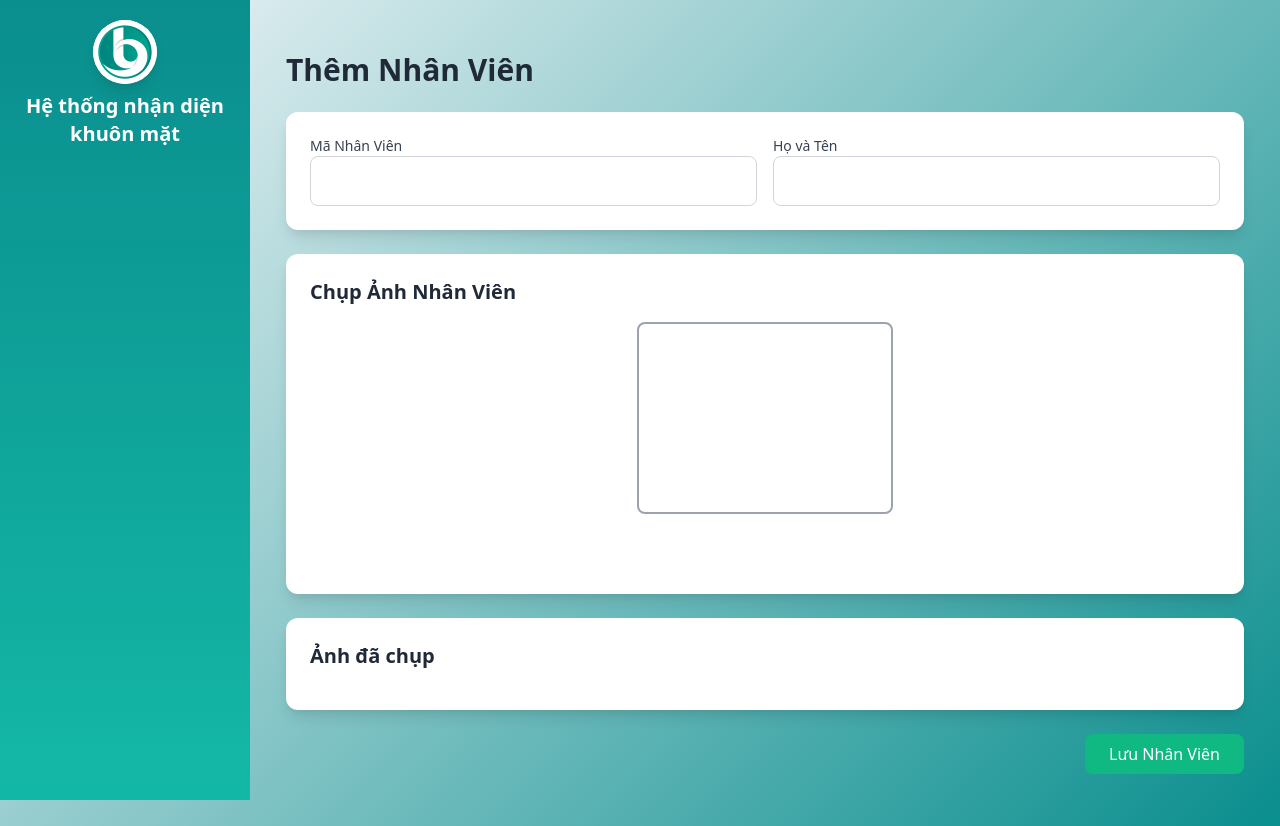
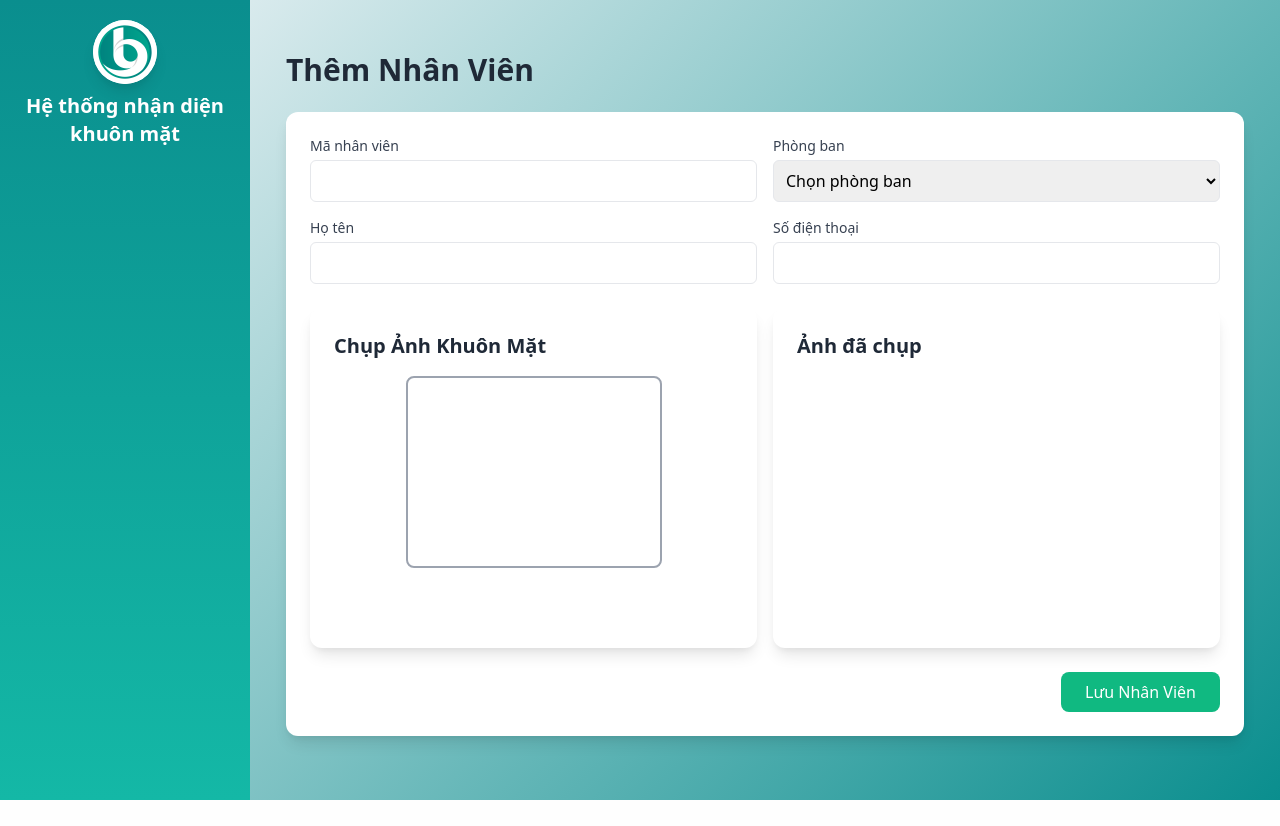
Before and after one commit to khanhdnmishvnh/frs_chamcong, a Flask app: template templates/add_employee.html in a window 1280 px wide. After the commit the page ends 800 px from the top, so only its background shows below. Run offline with Flask 3, Linux system fonts and the light colour scheme; the template is opened without the code that fills it, so the values that code supplies are empty.

Commit message:
Update add_employee.html

```diff
--- a/templates/add_employee.html
+++ b/templates/add_employee.html
@@ -1,77 +1,112 @@
 {% extends "base.html" %}
-
 {% block title %}Thêm Nhân Viên{% endblock %}
 
 {% block content %}
 <div class="container mx-auto px-4 py-8">
     <h1 class="text-3xl font-bold text-gray-800 mb-6">Thêm Nhân Viên</h1>
 
+    <div class="bg-white p-6 rounded-xl shadow-lg">
         <!-- Form nhập thông tin nhân viên -->
-    <div class="bg-white p-6 rounded-xl shadow-lg mb-6">
-        <form id="employeeForm" class="grid grid-cols-1 md:grid-cols-2 gap-4">
+        <form id="employeeForm" action="{{ url_for('add_employee') }}" method="POST" enctype="multipart/form-data">
+            <!-- KHU VỰC THÔNG TIN NHÂN VIÊN -->
+            <div class="grid grid-cols-2 gap-4">
+                <!-- Mã nhân viên (bỏ readonly để cho phép gõ) -->
                 <div>
-                <label for="employeeID" class="block text-sm font-medium text-gray-700">Mã Nhân Viên</label>
-                <input type="text" id="employeeID" name="employeeID" required
-                    class="w-full p-3 border border-gray-300 rounded-lg focus:outline-none focus:ring-2 focus:ring-teal-500">
-            </div>
-            <div>
-                <label for="fullName" class="block text-sm font-medium text-gray-700">Họ và Tên</label>
-                <input type="text" id="fullName" name="fullName" required
-                    class="w-full p-3 border border-gray-300 rounded-lg focus:outline-none focus:ring-2 focus:ring-teal-500">
-            </div>
-        </form>
+                    <label for="employee_code" class="block text-sm font-medium text-gray-700">Mã nhân viên</label>
+                    <input type="text" id="employee_code" name="employee_code"
+                           class="mt-1 p-2 w-full border rounded-md bg-white"
+                           value="{{ employee_code }}">  <!-- Bỏ readonly, dùng bg-white -->
                 </div>
 
-    <!-- Phần chụp ảnh -->
-    <div class="bg-white p-6 rounded-xl shadow-lg mb-6">
-        <h2 class="text-xl font-semibold text-gray-800 mb-4">Chụp Ảnh Nhân Viên</h2>
+                <!-- Phòng ban -->
+                <div>
+                    <label for="department_id" class="block text-sm font-medium text-gray-700">Phòng ban</label>
+                    <select id="department_id" name="department_id" required
+                            class="mt-1 p-2 w-full border rounded-md">
+                        <option value="">Chọn phòng ban</option>
+                        {% for dept in departments %}
+                        <option value="{{ dept[0] }}">{{ dept[1] }}</option>
+                        {% endfor %}
+                    </select>
+                </div>
+
+                <!-- Họ tên -->
+                <div>
+                    <label for="full_name" class="block text-sm font-medium text-gray-700">Họ tên</label>
+                    <input type="text" id="full_name" name="full_name" required
+                           class="mt-1 p-2 w-full border rounded-md">
+                </div>
+
+                <!-- Số điện thoại -->
+                <div>
+                    <label for="contact_info" class="block text-sm font-medium text-gray-700">Số điện thoại</label>
+                    <input type="text" id="contact_info" name="contact_info" required
+                           class="mt-1 p-2 w-full border rounded-md">
+                </div>
+            </div>
+
+            <!-- KHU VỰC CHỤP ẢNH + HIỂN THỊ ẢNH ĐÃ CHỤP (2 CỘT) -->
+            <div class="flex gap-4 mt-6">
+                <!-- Cột bên trái: Video + nút Chụp ảnh -->
+                <div class="w-1/2 bg-white p-6 rounded-xl shadow-lg">
+                    <h2 class="text-xl font-semibold text-gray-800 mb-4">Chụp Ảnh Khuôn Mặt</h2>
                     <div class="flex flex-col items-center">
                         <video id="webcam" autoplay playsinline class="w-64 h-48 border-2 border-gray-400 rounded-lg"></video>
-            <button id="captureBtn"
+                        <!-- NÚT CHỤP ẢNH -->
+                        <button type="button" id="captureBtn"
                                 class="mt-4 px-6 py-2 bg-teal-500 text-white rounded-lg hover:bg-teal-600 transition duration-300">
-                Chụp ảnh (0/80)
+                            Chụp ảnh
                         </button>
                     </div>
                 </div>
 
-    <!-- Hiển thị danh sách ảnh đã chụp -->
-    <div class="bg-white p-6 rounded-xl shadow-lg mb-6">
+                <!-- Cột bên phải: Ảnh đã chụp (dạng lưới) -->
+                <div class="w-1/2 bg-white p-6 rounded-xl shadow-lg">
                     <h2 class="text-xl font-semibold text-gray-800 mb-4">Ảnh đã chụp</h2>
-        <div id="capturedImages" class="grid grid-cols-4 gap-2"></div>
+                    <div id="capturedImages" class="grid grid-cols-2 gap-2"></div>
+                    <!-- Lưu Base64 vào input hidden -->
+                    <input type="hidden" id="face_images" name="face_images">
+                </div>
             </div>
 
             <!-- Nút Lưu -->
-    <div class="text-right">
-        <button id="saveBtn"
-            class="px-6 py-2 bg-green-500 text-white rounded-lg hover:bg-green-600 transition duration-300" disabled>
+            <div class="text-right mt-6">
+                <button type="submit" id="saveBtn" disabled
+                        class="px-6 py-2 bg-green-500 text-white rounded-lg hover:bg-green-600 transition duration-300">
                     Lưu Nhân Viên
                 </button>
+            </div>
+        </form>
     </div>
 </div>
 
 <script>
     let captureCount = 0;
     let capturedImages = [];
-    const maxPhotos = 80;
+    const maxPhotos = 5;  // Đặt thành 80 nếu bạn cần
+    const video = document.getElementById("webcam");
+    const captureBtn = document.getElementById("captureBtn");
+    const capturedImagesDiv = document.getElementById("capturedImages");
+    const faceImagesInput = document.getElementById("face_images");
+    const saveBtn = document.getElementById("saveBtn");
 
     // Kích hoạt webcam
     async function startCamera() {
         try {
             const stream = await navigator.mediaDevices.getUserMedia({ video: true });
-            document.getElementById("webcam").srcObject = stream;
+            video.srcObject = stream;
         } catch (error) {
             console.error("Không thể mở camera:", error);
         }
     }
 
     // Chụp ảnh từ webcam
-    document.getElementById("captureBtn").addEventListener("click", function () {
+    captureBtn.addEventListener("click", function () {
         if (captureCount >= maxPhotos) {
-            alert("Bạn đã chụp đủ 80 ảnh!");
+            alert("Bạn đã chụp đủ " + maxPhotos + " ảnh!");
             return;
         }
 
-        const video = document.getElementById("webcam");
         const canvas = document.createElement("canvas");
         canvas.width = video.videoWidth;
         canvas.height = video.videoHeight;
@@ -83,42 +118,18 @@
         capturedImages.push(imageData);
         captureCount++;
 
-        // Cập nhật giao diện
+        // Tạo thẻ <img> hiển thị ảnh đã chụp
         const imgElement = document.createElement("img");
         imgElement.src = imageData;
-        imgElement.className = "w-16 h-16 border-2 border-gray-400 rounded-lg";
-        document.getElementById("capturedImages").appendChild(imgElement);
+        imgElement.className = "w-32 h-32 object-cover border-2 border-gray-400 rounded-lg";
+        capturedImagesDiv.appendChild(imgElement);
 
-        // Cập nhật số lượng ảnh
-        document.getElementById("captureBtn").textContent = `Chụp ảnh (${captureCount}/80)`;
+        // Lưu dữ liệu ảnh vào input ẩn
+        faceImagesInput.value = JSON.stringify(capturedImages);
 
-        // Kích hoạt nút lưu khi đủ ảnh
-        if (captureCount >= maxPhotos) {
-            document.getElementById("saveBtn").disabled = false;
-        }
-    });
-
-    // Lưu nhân viên và ảnh
-    document.getElementById("saveBtn").addEventListener("click", async function () {
-        const employeeID = document.getElementById("employeeID").value.trim();
-        const fullName = document.getElementById("fullName").value.trim();
-
-        if (!employeeID || !fullName) {
-            alert("Vui lòng nhập đầy đủ thông tin nhân viên.");
-            return;
-        }
-
-        // Gửi dữ liệu lên server
-        const response = await fetch("/add_employee", {
-            method: "POST",
-            headers: { "Content-Type": "application/json" },
-            body: JSON.stringify({ employeeID, fullName, images: capturedImages })
-        });
-
-        const result = await response.json();
-        alert(result.message);
-        if (result.success) {
-            window.location.reload();
+        // Cho phép nút "Lưu" nếu đã chụp ít nhất 1 ảnh
+        if (captureCount >= 1) {
+            saveBtn.disabled = false;
         }
     });
 
```
Lines whose indentation alone changed are shown as unchanged.
